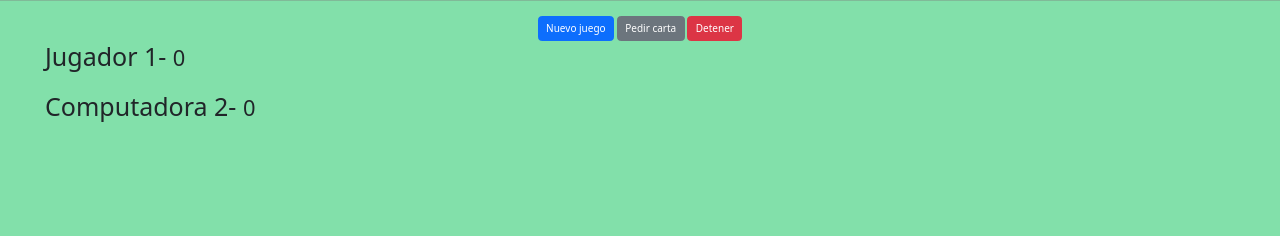
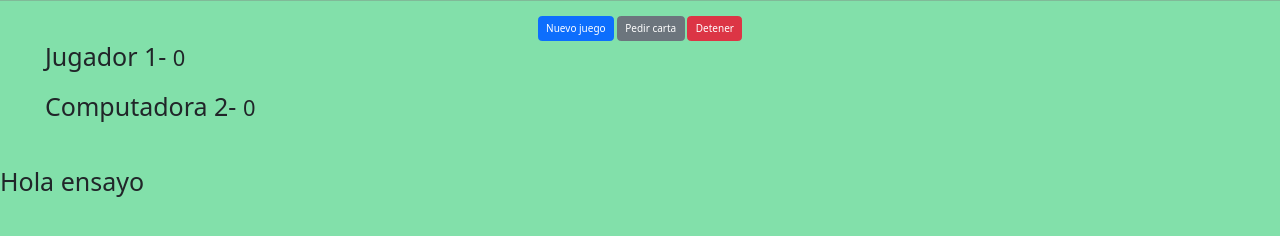
Before and after one commit to snawi/js-vite-blacjack, a website built with Vite: page index.html in a window 1280 px wide. Shown: the part 74-310 px from the top of the page. Built offline with nearby package versions, Linux system fonts and the light colour scheme.

Commit message:
ensayo de commits

```diff
--- a/index.html
+++ b/index.html
@@ -44,7 +44,10 @@
 
   </div>
 
-  <div id="ensayo">
+
+  <div>
+    <h1>Hola ensayo</h1>
+  </div>
 
   </div>
 
```
Also changed, not shown: README.md (added).
